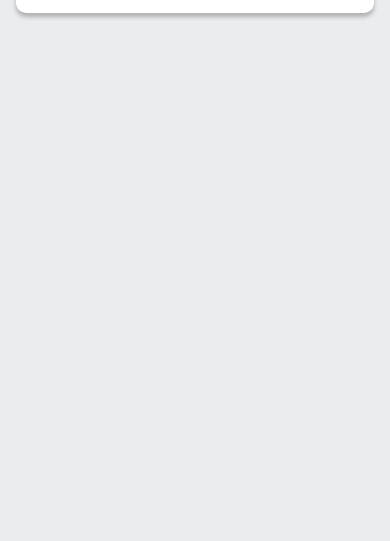
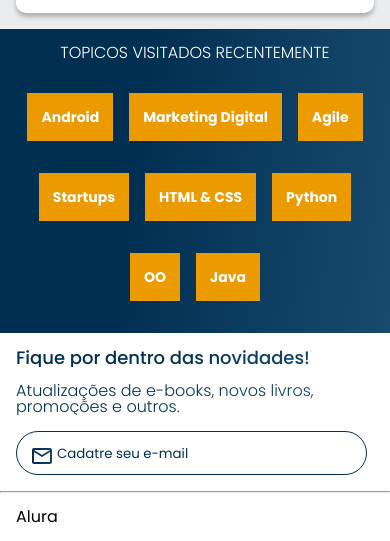
Before and after one commit to Brumidori/Responsividade-mobile-first, a plain HTML site: page index.html in a window 390 px wide. Shown: the part 1517-2058 px from the top of the page. Before the commit the page ends 1546 px from the top, so only its background shows below. Drawn offline with nearby package versions, Linux system fonts and the light colour scheme.

Commit message:
template mobile - flexbox e editar inputs

```diff
--- a/index.html
+++ b/index.html
@@ -164,6 +164,48 @@
             </div>
         </div>
     </section>
+
+    <section class="topicos">
+        <h2 class="topicos__titulo">TOPICOS VISITADOS RECENTEMENTE</h2>
+        <ul class="topicos__lista">
+            <li class="topicos__item">
+                <a href="#" class="topicos__link">Android</a>
+            </li>
+            <li class="topicos__item">
+                <a href="#" class="topicos__link">Marketing Digital</a>
+            </li>
+            <li class="topicos__item">
+                <a href="#" class="topicos__link">Agile</a>
+            </li>
+            <li class="topicos__item">
+                <a href="#" class="topicos__link">Startups</a>
+            </li>
+            <li class="topicos__item">
+                <a href="#" class="topicos__link">HTML & CSS</a>
+            </li>
+            <li class="topicos__item">
+                <a href="#" class="topicos__link">Python</a>
+            </li>
+            <li class="topicos__item">
+                <a href="#" class="topicos__link">OO</a>
+            </li>
+            <li class="topicos__item">
+                <a href="#" class="topicos__link">Java</a>
+            </li>
+        </ul>
+    </section>
+    <section class="contato">
+        <h2 class="contato__titulo">Fique por dentro das novidades!</h2>
+        <p class="contato__texto">Atualizações de e-books, novos livros, promoções e outros.</p>
+        <input type="email" placeholder="Cadatre seu e-mail" class="contato__email">
+    </section>
+
+    <hr />
+
+    <footer class="rodape">
+        <h2 class="rodape__titulo">Alura</h2>
+    </footer>
+
     <script src="https://cdn.jsdelivr.net/npm/swiper@9/swiper-bundle.min.js"></script>
     <script> swiper = new Swiper('.swiper', {
             spaceBetween: 10,
--- a/styles.css
+++ b/styles.css
@@ -1,7 +1,9 @@
 @import url("styles/header.css");
 @import url("styles/banner.css");
 @import url("styles/carrosel.css");
-
+@import url("styles/topicos.css");
+@import url("styles/contato.css");
+@import url("styles/rodape.css");
 
 :root{
     --cor-fundo:#EBECEE;
--- /dev/null
+++ b/styles/contato.css
@@ -0,0 +1,39 @@
+.contato{
+    background-color: var(--branco);
+    padding:1em;
+
+}
+
+.contato__titulo,
+.contato__texto{
+    background: var(--azul-degrade);
+    -webkit-background-clip: text;
+    -webkit-text-fill-color: transparent;
+    background-clip: text;
+    text-fill-color: transparent;
+}
+
+.contato__titulo{
+    font-size: 18px;
+    font-weight: 500;
+}
+
+.contato__texto{
+    font-weight: 300;
+    margin: 1em 0;
+}
+
+.contato__email{
+    padding: 1em;
+    border: 1px solid var(--azul);
+    border-radius: 24px;
+    width: 90%;
+    color: var(--azul);
+}
+
+.contato__email::placeholder{
+    font-family: var(--fonte-principal);
+    color: var(--azul);
+    background: url("../assets/email.svg") no-repeat;
+    padding-left: 2em;;
+}
--- /dev/null
+++ b/styles/rodape.css
@@ -0,0 +1,8 @@
+hr{
+    margin: 0;
+}
+
+.rodape{
+    padding:1em;
+    background-color: var(--branco);
+}
--- /dev/null
+++ b/styles/topicos.css
@@ -0,0 +1,30 @@
+.topicos{
+    background: var(--azul-degrade);
+    text-align: center;
+    padding: 1em 0;
+}
+
+.topicos__titulo{
+    color: var(--branco);
+    font-weight: 300;
+    margin-bottom: 1em;
+}
+
+.topicos__lista{
+    display: flex;
+    flex-wrap: wrap;
+    justify-content: center;
+}
+
+.topicos__item{
+    margin: 2em 0.5em;
+}
+
+.topicos__link{
+    color: var(--branco);
+    padding: 1em;
+    background-color: var(--laranja);
+    text-decoration: none;
+    font-size: 14px;
+    font-weight: 700;
+}
```
Also changed, not shown: Assets/Email.svg (added).
